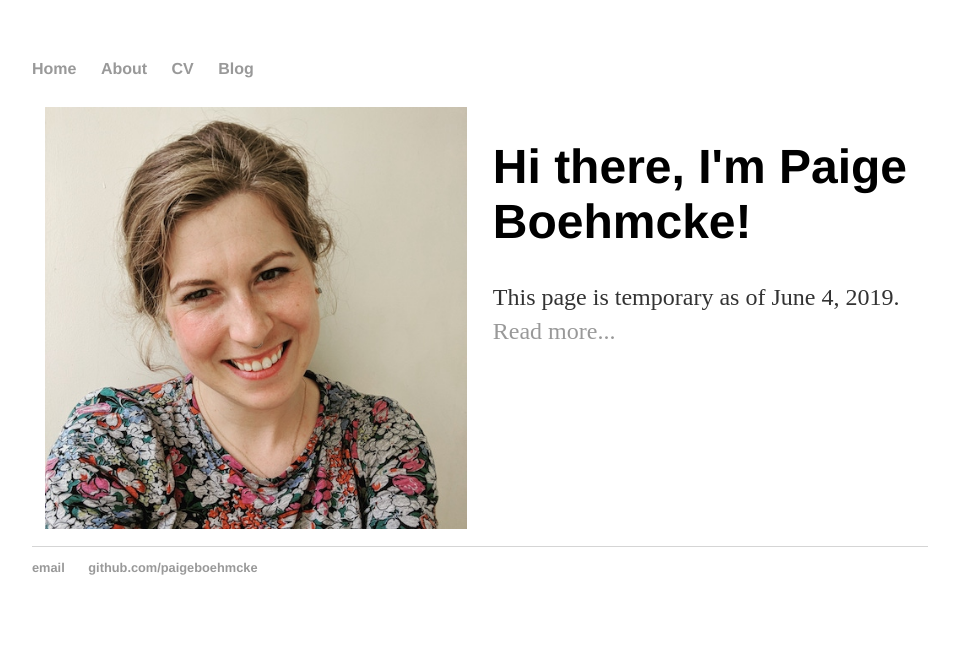
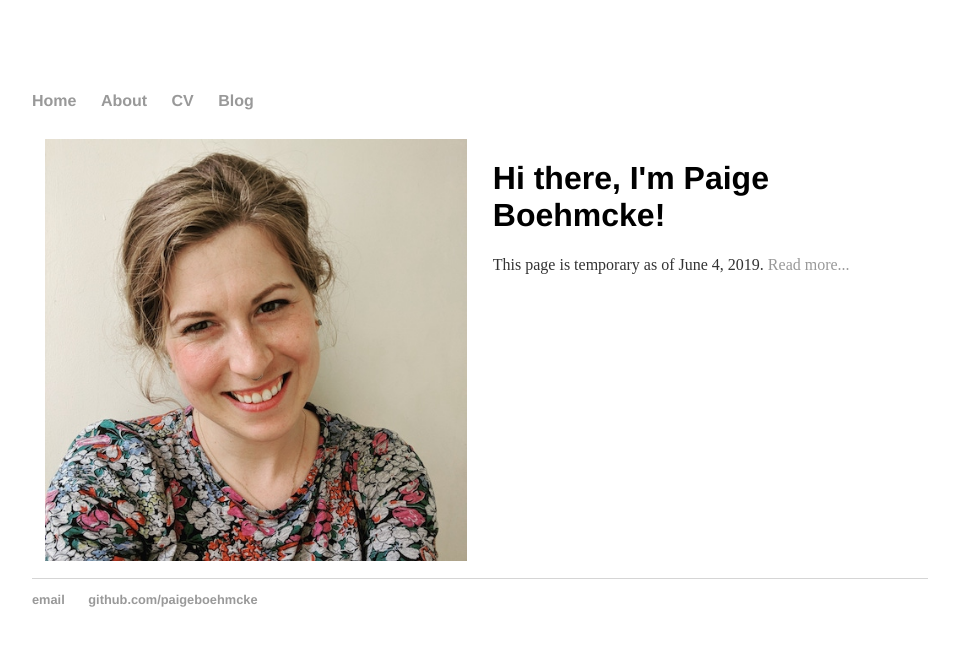
Before and after one commit to paigeboehmcke/paigeboehmcke.github.io, a Jekyll site: the page built from index.html, in a window 1280 px wide. Shown: the top 646 px of the page, without its empty margins (160-1119 px from the left). Built offline with Jekyll 4.4.1, drawn with Linux system fonts in a browser that asks for light colours.

Commit message:
Update main.css

```diff
--- a/css/main.css
+++ b/css/main.css
@@ -1,4 +1,33 @@
+@function strip-unit($value) {
+  @return $value / ($value * 0 + 1);
+}
+@mixin fluid-type($min-vw, $max-vw, $min-font-size, $max-font-size) {
+    $u1: unit($min-vw);
+    $u2: unit($max-vw);
+    $u3: unit($min-font-size);
+    $u4: unit($max-font-size);
+    @if $u1 == $u2 and $u1 == $u3 and $u1 == $u4 {
+        & {
+            font-size: $min-font-size;
+            @media screen and (min-width: $min-vw) {
+                font-size: calc(#{$min-font-size} + #{strip-unit($max-font-size - $min-font-size)} * ((100vw - #{$min-vw}) / #{strip-unit($max-vw - $min-vw)}));
+            }
+            @media screen and (min-width: $max-vw) {
+                font-size: $max-font-size;
+            }
+        }
+    }
+}
+$min_width: 320px;
+$max_width: 1000px;
+$min_font: 16px;
+$max_font: 22px;
+html {
+    @include fluid-type($min_width, $max_width, $min_font, $max_font);
+}
 body {
+    max-width: 1000px;
+    padding: 1rem;
     margin: 60px auto;
     width: 70%;
 }
@@ -20,12 +49,12 @@
     text-decoration: underline;
 }
 h1 {
-    font-size: 3em;
+    /*font-size: 3em;*/
     font-family:'Helvetica', 'Arial', 'Sans-Serif';
 }
 p {
-    font-size: 1.5em;
-    line-height: 1.4em;
+    /*font-size: 1.5em;*/
+    /*line-height: 1.4em;*/
     color: #333;
 }
 footer {
@@ -49,5 +78,5 @@
     flex: 1; /* additionally, equal width */
     flex-shrink: 1;
     flex-grow: 1;
-    min-width: 100px;
+    min-width: 200px;
 }
```
